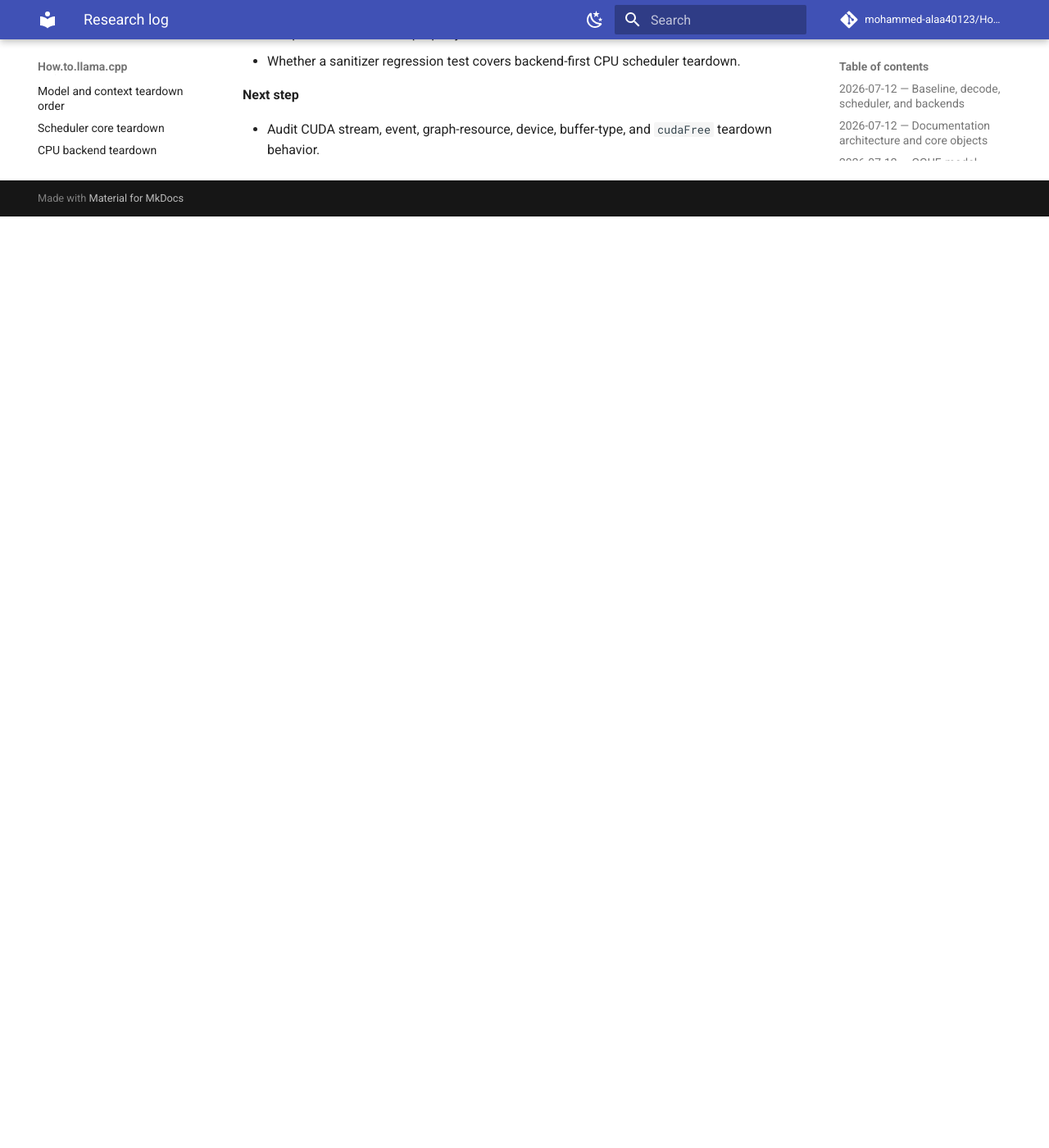
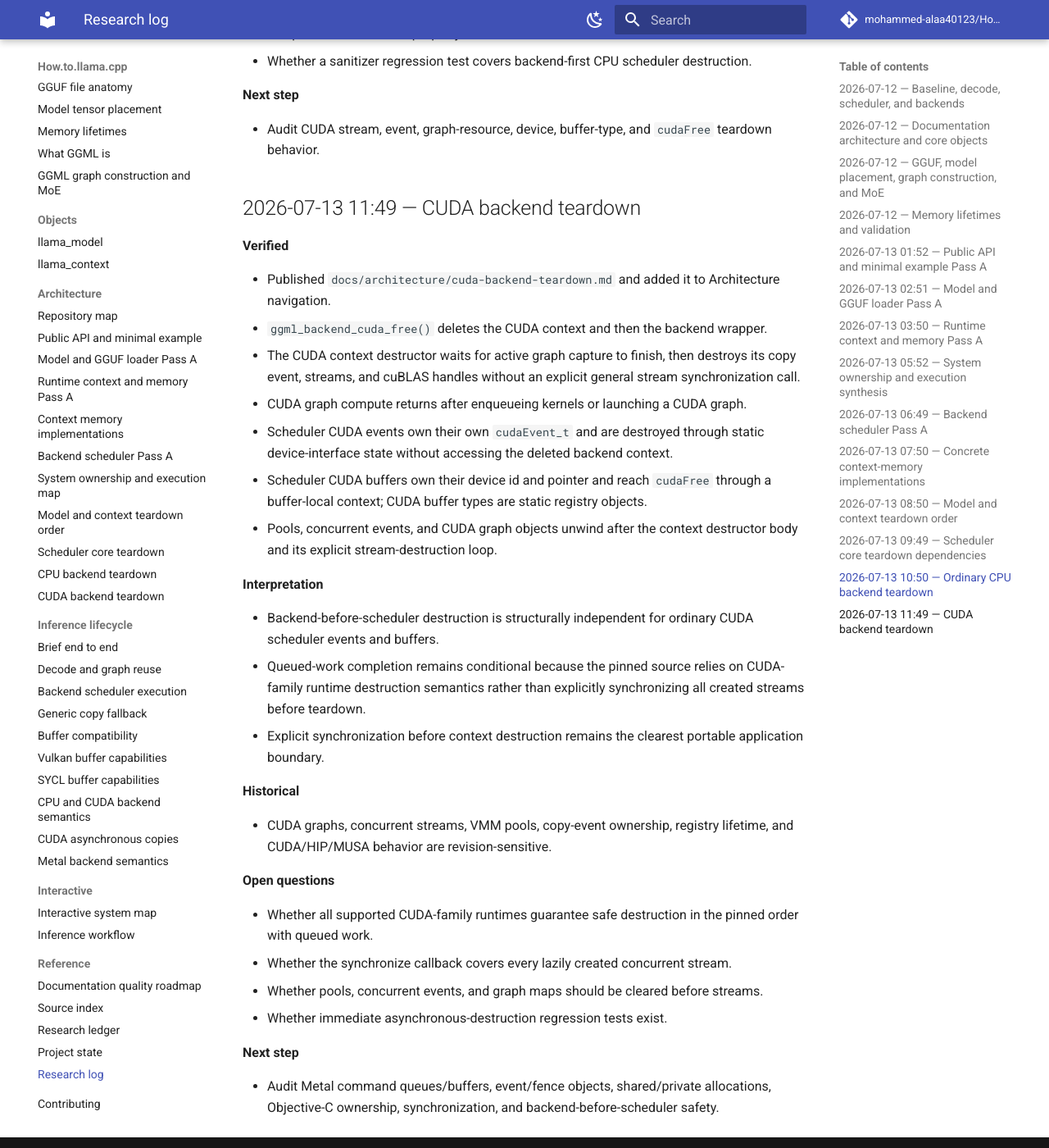
Before and after one commit to mohammed-alaa40123/How.to.llama.cpp, an MkDocs documentation site: the page built from docs/reference/research-log.md, in a window 1280 px wide and 1400 px high, scrolled down 7125 px. Shown: the whole window at 82% size. Built offline with MkDocs 1.6.1 and Material for MkDocs 9.7.7, drawn with Linux system fonts in a browser that asks for light colours; comment, search, counter and statistics services are not loaded; before the commit the page ends 7389 px from its top, so only the background shows below that.

Commit message:
docs: log CUDA backend teardown findings

```diff
--- a/docs/reference/research-log.md
+++ b/docs/reference/research-log.md
@@ -207,8 +207,41 @@
 **Open questions**
 
 - Whether optional CPU extra-buffer implementations preserve the same backend-independent destruction property.
-- Whether a sanitizer regression test covers backend-first CPU scheduler teardown.
+- Whether a sanitizer regression test covers backend-first CPU scheduler destruction.
 
 **Next step**
 
 - Audit CUDA stream, event, graph-resource, device, buffer-type, and `cudaFree` teardown behavior.
+
+## 2026-07-13 11:49 — CUDA backend teardown
+
+**Verified**
+
+- Published `docs/architecture/cuda-backend-teardown.md` and added it to Architecture navigation.
+- `ggml_backend_cuda_free()` deletes the CUDA context and then the backend wrapper.
+- The CUDA context destructor waits for active graph capture to finish, then destroys its copy event, streams, and cuBLAS handles without an explicit general stream synchronization call.
+- CUDA graph compute returns after enqueueing kernels or launching a CUDA graph.
+- Scheduler CUDA events own their own `cudaEvent_t` and are destroyed through static device-interface state without accessing the deleted backend context.
+- Scheduler CUDA buffers own their device id and pointer and reach `cudaFree` through a buffer-local context; CUDA buffer types are static registry objects.
+- Pools, concurrent events, and CUDA graph objects unwind after the context destructor body and its explicit stream-destruction loop.
+
+**Interpretation**
+
+- Backend-before-scheduler destruction is structurally independent for ordinary CUDA scheduler events and buffers.
+- Queued-work completion remains conditional because the pinned source relies on CUDA-family runtime destruction semantics rather than explicitly synchronizing all created streams before teardown.
+- Explicit synchronization before context destruction remains the clearest portable application boundary.
+
+**Historical**
+
+- CUDA graphs, concurrent streams, VMM pools, copy-event ownership, registry lifetime, and CUDA/HIP/MUSA behavior are revision-sensitive.
+
+**Open questions**
+
+- Whether all supported CUDA-family runtimes guarantee safe destruction in the pinned order with queued work.
+- Whether the synchronize callback covers every lazily created concurrent stream.
+- Whether pools, concurrent events, and graph maps should be cleared before streams.
+- Whether immediate asynchronous-destruction regression tests exist.
+
+**Next step**
+
+- Audit Metal command queues/buffers, event/fence objects, shared/private allocations, Objective-C ownership, synchronization, and backend-before-scheduler safety.
```
